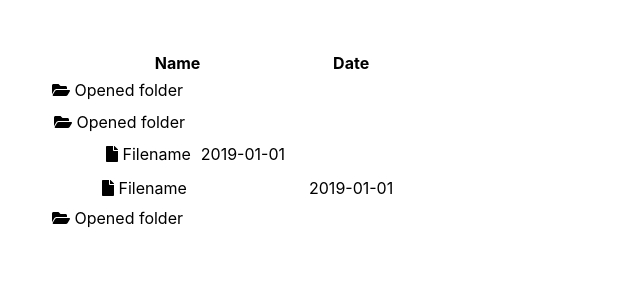
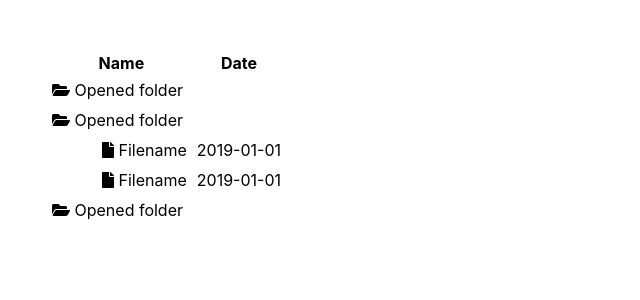
Before and after one commit to MikaelLarsson/react-file-tree, a React (Create React App) app: page / in a window 1280 px wide. Shown: the top 300 px of the page, without its empty margins (0-640 px from the left). Built offline with nearby package versions, Linux system fonts and the light colour scheme.

Commit message:
Fixed unique keys for the table and rows

```diff
--- a/src/App.js
+++ b/src/App.js
@@ -41,7 +41,7 @@ function App() {
             <th>Date</th>
           </tr>
         </thead>
-        <TreeTable treeNode={folderRow} leafNode={fileRow} nodes={files} level={0} />
+        <TreeTable treeNode={folderRow} leafNode={fileRow} nodes={files} />
       </table>
     </div>
   );
--- a/src/TreeTable.jsx
+++ b/src/TreeTable.jsx
@@ -1,12 +1,13 @@
 import React from 'react';
 
 export class TreeTable extends React.Component {
+    static defaultProps = { level: 0 };
     getTableRows = nodes => nodes.map((node, i) => {
         if (node.children) {
             const level = this.props.level +1;
-            const key = i * level;
+            const key = i + level;
             return [
-                this.props.treeNode(this.props.key),
+                this.props.treeNode(i),
                 <TreeTable
                     nodes={node.children}
                     treeNode={this.props.treeNode}
@@ -19,13 +20,10 @@ export class TreeTable extends React.Component {
         return this.props.leafNode(i);
     });
     render() {
-        const { nodes } = this.props;
+        const { nodes, level } = this.props;
+        const rows = this.getTableRows(nodes);
         if (nodes && nodes.length) {
-            return (
-                <tbody>
-                    { this.getTableRows(nodes) }
-                </tbody>
-            );
+            return level === 0 ? <tbody>{ rows }</tbody> : rows;
         }
         return null;
     }
```
